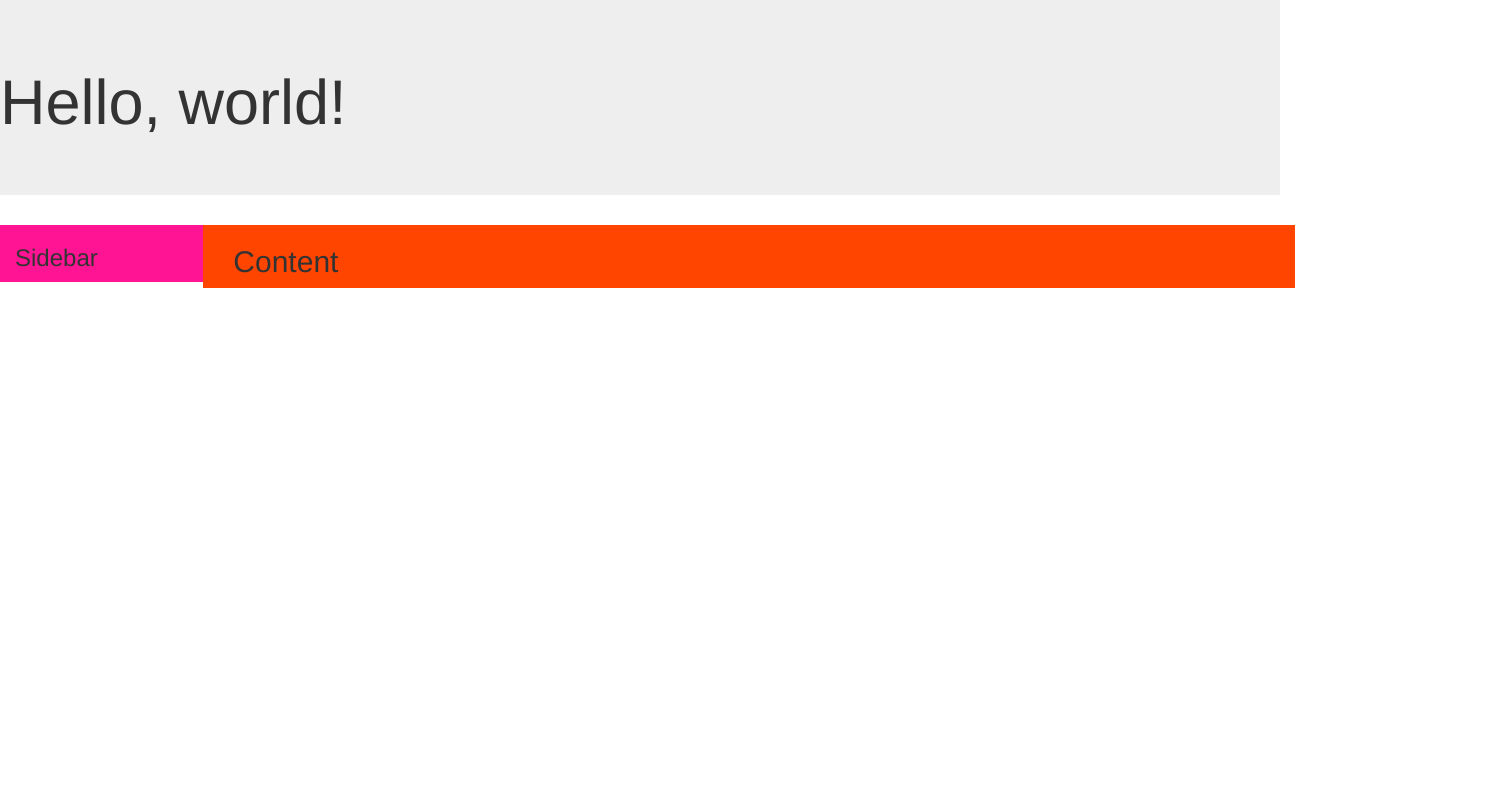
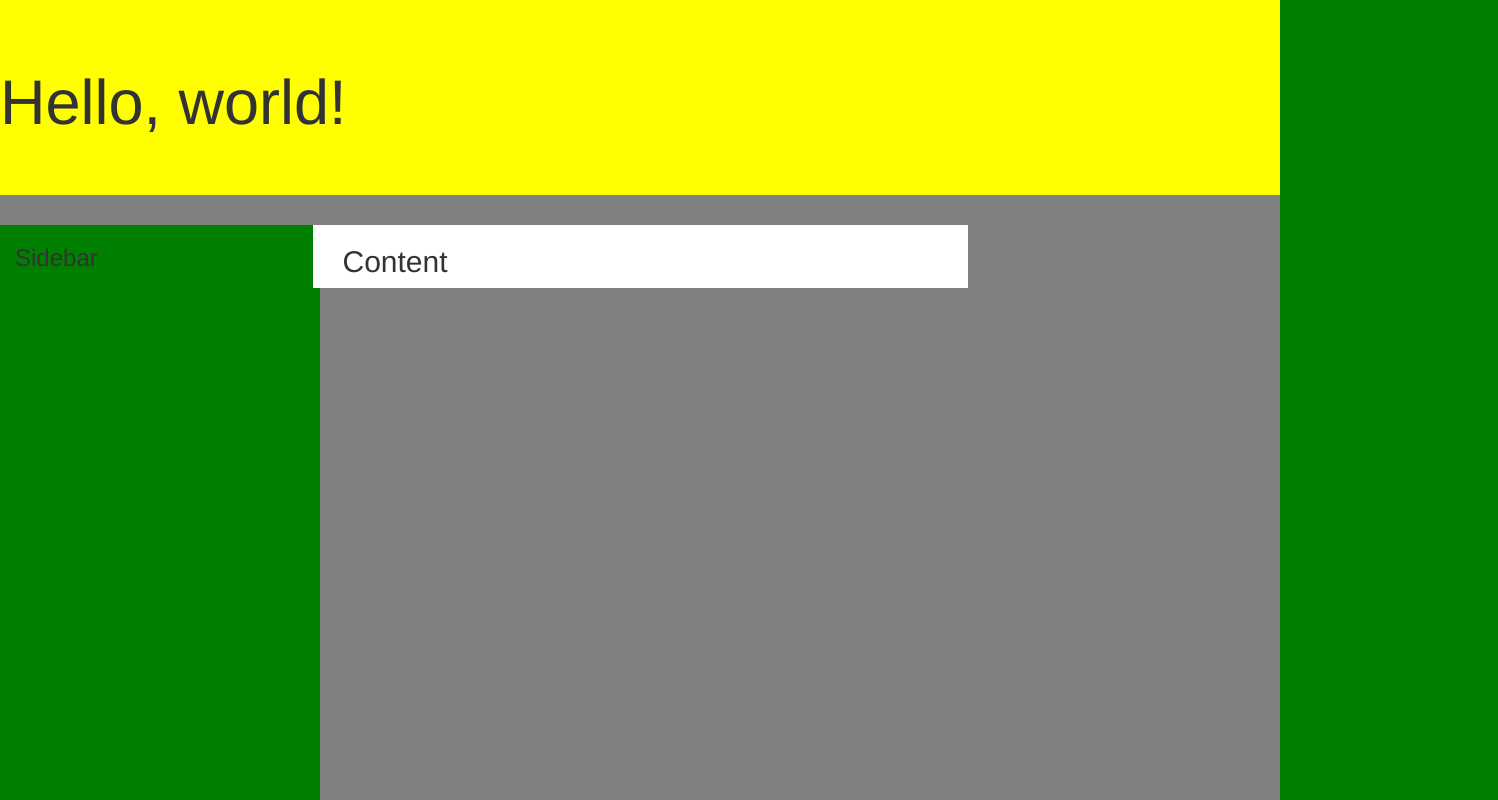
Before and after one commit to gitKrystan/PingPong-FizzBuzz, a plain HTML site: page index.html in a window 1280 px wide. Shown: the whole page, 1498 px wide, since content can reach past the window. Drawn offline with nearby package versions, Linux system fonts and the light colour scheme.

Commit message:
Change sidebar to full height

```diff
--- a/css/styles.css
+++ b/css/styles.css
@@ -1,7 +1,30 @@
+body {
+    background-color: grey;
+}
+
+    @media (min-width: 992px) {
+        body {
+            background-image: -webkit-linear-gradient(left, green 25%, grey 25%, grey 25%);
+            background-image: linear-gradient(left, green 25%, grey 25%, grey 25%);
+        }
+    }
+
+.jumbotron {
+    background-color: yellow;
+    border-bottom: 30px solid grey;
+    margin-bottom: 0px;
+}
+
 .main {
-    background-color: orangered;
+    background-color: white;
 }
 
 .sidebar {
-    background-color: deeppink;
+    background-color: green;
 }
+
+    @media (min-width: 992) {
+        .sidebar {
+            background-color: transparent;
+        }
+    }
--- a/index.html
+++ b/index.html
@@ -29,14 +29,14 @@
   <div class="row">
 
     <!-- Sidebar-->
-    <div class="col-sm-3 col-md-2 sidebar">
+    <div class="col-sm-12 col-md-3 sidebar">
       <div class="container">
         <h3>Sidebar</h3>
       </div>
     </div>
 
     <!-- Content-->
-    <div class="col-sm-9 col-md-10 main">
+    <div class="col-sm-12 col-md-6 main">
       <div class="container">
         <h2>Content</h2>
       </div>
```
